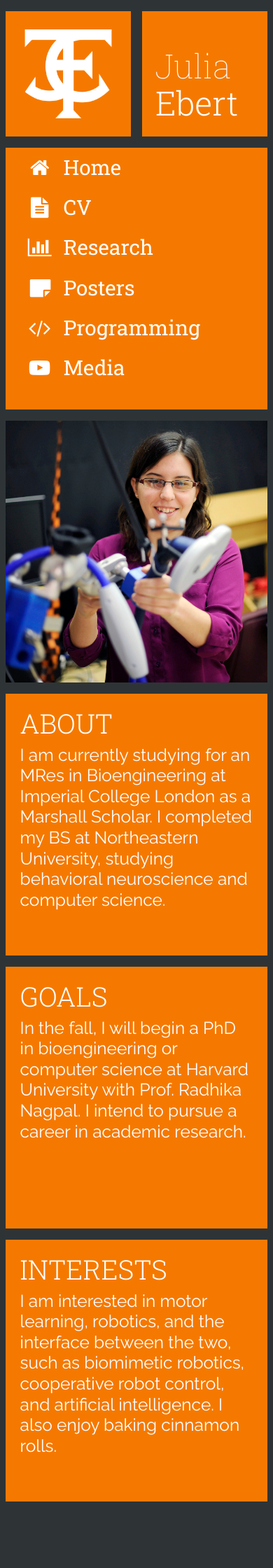
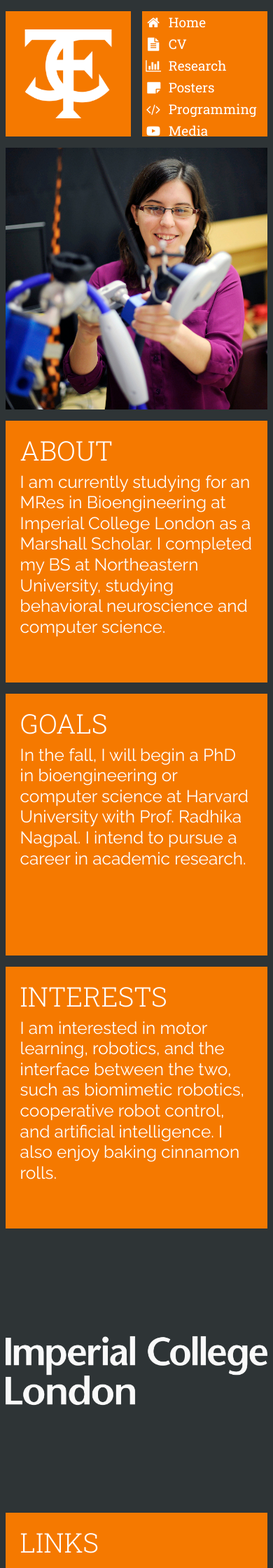
Before and after one commit to jtebert/jtebert.github.io, a Jekyll site: the page built from index.html, in a window 390 px wide. Shown: the top 2240 px of the page at 70% size. Built offline with Jekyll 4.4.1, drawn with Linux system fonts in a browser that asks for light colours; nearby versions of some CDN libraries.

Commit message:
Updates for mobile: move menu to top row, fix image sizes, shrink content margins.

```diff
--- a/_includes/menu.html
+++ b/_includes/menu.html
@@ -1,4 +1,3 @@
-<div class="col-sm-4 col-md-3 box-vert-padding">
 <div class="dummy"></div>
 <div class="in fill">
     <ul id="nav">
@@ -10,4 +9,3 @@
         <li><a href="/media"><i class="fa fa-youtube-play fa-fw"></i>Media</a></li>
     </ul>
 </div>
-</div>
--- a/_includes/top-row.html
+++ b/_includes/top-row.html
@@ -3,12 +3,12 @@
         <div class="dummy"></div>
         <a href="/"><img class="in logo-box fill" src="/assets/imgs/logos/JTE.png"/></a>
     </div>
-    <div class="col-sm-4 col-md-3 col-xs-6 box-vert-padding">
+    <div class="col-sm-4 col-md-3 hidden-xs box-vert-padding">
         <div class="dummy fill"></div>
         <div class="in"><h1 class="name">Julia <b>Ebert</b></h1></div>
     </div>
 
-    <div class="hidden-xs visible-sm hidden-md">
+    <div class="col-xs-6 col-sm-4 col-md-3 visible-xs visible-sm hidden-md box-vert-padding">
         {% include menu.html %}
     </div>
 </div>
--- a/_layouts/page.html
+++ b/_layouts/page.html
@@ -2,7 +2,8 @@
 layout: default
 ---
 <div class="row"> <!-- Row 2 -->
-    <div class="visible-xs hidden-sm visible-md visible-lg">
+
+    <div class="col-xs-6 col-sm-4 col-md-3 hidden-xs hidden-sm visible-md visible-lg box-vert-padding">
         {% include menu.html %}
     </div>
 
--- a/_sass/_custom.scss
+++ b/_sass/_custom.scss
@@ -1,21 +1,3 @@
-// Change font size as box sizes change
-
-@media (max-width: $screen-md) {
-  body{font-size: 16px;}
-}
-@media (max-width: $screen-sm) {
-  body{font-size: 4vw;}
-
-  .in {
-    font-size: 1.65em;
-  }
-
-  .row .in .name {
-    font-size: 1.85em;
-  }
-
-}
-
 .outer-container {
   padding-top: $grid-gutter-width / 2;
 }
@@ -157,9 +139,8 @@
 
 img.in {
   // TODO: Find some way to actually use $grid-gutter-width
-  max-width: calc(100% - 16px);
-  max-height: calc(100% - 16px);
-  margin: auto;
+  width: calc(100% - 16px);
+  height: calc(100% - 16px);
 }
 
 .in {
@@ -274,7 +255,7 @@
     padding: .25em .5em;
     text-decoration: none;
     color: inherit;
-    font-family: 'Roboto Slab';
+    font-family: 'Roboto Slab', sans-serif;
   }
 
   a:hover {
@@ -286,7 +267,7 @@
 .inline {
   display: inline;
   line-height: 1.5em;
-  margin: 0.5em 0.25em, 0.1em 0;
+  margin: 0.5em 0.25em 0.1em 0;
 }
 
 // CV Fonts
@@ -323,7 +304,7 @@
   ul, p {
     margin-top: 0.25em;
     margin-bottom: 0.25em;
-    font-family: "Raleway";
+    font-family: "Raleway", sans-serif;
   }
   p {
     margin-bottom: 1em;
@@ -437,3 +418,35 @@
     margin: 0 1em .5em 1em;
   }
 }
+
+
+// Change font size as box sizes change
+
+@media (max-width: $screen-md) {
+  body{font-size: 16px;}
+}
+@media (max-width: $screen-sm) {
+  body{font-size: 4vw;}
+
+  .in {
+    font-size: 1.65em;
+  }
+
+  .row .in .name {
+    font-size: 1.85em;
+  }
+
+  #nav {
+    font-size: 0.74em;
+    a {
+      padding: .1em .2em;
+    }
+    .fa {
+      margin-left: 0;
+    }
+  }
+
+  .content {
+    padding: 0.5em 1em 0.75em 1em;
+  }
+}
--- a/index.html
+++ b/index.html
@@ -3,43 +3,43 @@
 ---
 
 <div class="row"> <!-- Row 2 -->
-    <div class="visible-xs hidden-sm visible-md visible-lg">
+    <div class="col-xs-6 col-sm-4 col-md-3 hidden-xs hidden-sm visible-md visible-lg box-vert-padding">
         {% include menu.html %}
     </div>
-
-    <div class="col-sm-4 col-md-3 box-vert-padding">
+    <div class="container col-md-9">
+        <div class="row">
+            <div class="col-sm-4 box-vert-padding">
                 <div class="dummy"></div>
                 <img class="in" src="/assets/imgs/media/marshall_2_square_small.jpg"/>
             </div>
-    <div class="col-sm-4 col-md-3 box-vert-padding">
+            <div class="col-sm-4 box-vert-padding">
                 <div class="dummy"></div>
                 <div class="in fill text-box">
                     <h1>About</h1>
                     <p>I am currently studying for an MRes in Bioengineering at Imperial College London as a Marshall Scholar. I completed my BS at Northeastern University, studying behavioral neuroscience and computer science.</p>
                 </div>
             </div>
-    <div class="col-sm-4 col-md-3 box-vert-padding">
+            <div class="col-sm-4 box-vert-padding">
                 <div class="dummy"></div>
                 <div class="in fill text-box">
                     <h1>Goals</h1>
                     <p>In the fall, I will begin a PhD in bioengineering or computer science at Harvard University with Prof. Radhika Nagpal. I intend to pursue a career in academic research.</p>
                 </div>
             </div>
-</div>
+            <div class="clearfix"></div>
 
-<div class="row"> <!-- Row 3 -->
-    <div class="col-sm-4 col-md-3 col-md-offset-3 box-vert-padding">
+            <div class="col-sm-4 box-vert-padding">
                 <div class="dummy"></div>
                 <div class="in fill text-box">
                     <h1>Interests</h1>
                     <p>I am interested in motor learning, robotics, and the interface between the two, such as biomimetic robotics, cooperative robot control, and artificial intelligence. I also enjoy baking cinnamon rolls.</p>
                 </div>
             </div>
-    <div class="col-sm-4 col-md-3 box-vert-padding">
+            <div class="col-sm-4 box-vert-padding">
                 <div class="dummy"></div>
                 <img class="in" src="/assets/imgs/logos/imperial-logo.png"/>
             </div>
-    <div class="col-sm-4 col-md-3 box-vert-padding">
+            <div class="col-sm-4 box-vert-padding">
                 <div class="dummy"></div>
                 <div class="in fill text-box">
                     <h1>Links</h1>
@@ -51,10 +51,9 @@
                     </ul>
                 </div>
             </div>
-</div>
+            <div class="clearfix"></div>
 
-<div class="row"> <!-- Row 4 -->
-    <div class="col-sm-4 col-md-3 col-md-offset-3 box-vert-padding">
+            <div class="col-sm-4 box-vert-padding">
                 <div class="dummy"></div>
                 <a href="http://www.northeastern.edu/news/2014/12/juliaebertmarshallscholarship/">
                     <div class="in fill text-box">
@@ -66,11 +65,11 @@
                 </a>
 
             </div>
-    <div class="col-sm-4 col-md-3 box-vert-padding">
+            <div class="col-sm-4 box-vert-padding">
                 <div class="dummy"></div>
                 <img class="in" src="/assets/imgs/media/goldwater_small.jpg"/>
             </div>
-    <div class="col-sm-4 col-md-3 box-vert-padding">
+            <div class="col-sm-4 box-vert-padding">
                 <div class="dummy"></div>
                 <a href="http://www.northeastern.edu/news/2013/04/honors-student-named-goldwater-scholar">
                     <div class="in fill text-box small-h">
@@ -82,3 +81,5 @@
                 </a>
             </div>
         </div>
+    </div>
+</div>
```
Also changed, not shown: goats.html (+16 -14 lines). Lines whose indentation alone changed are shown as unchanged.
